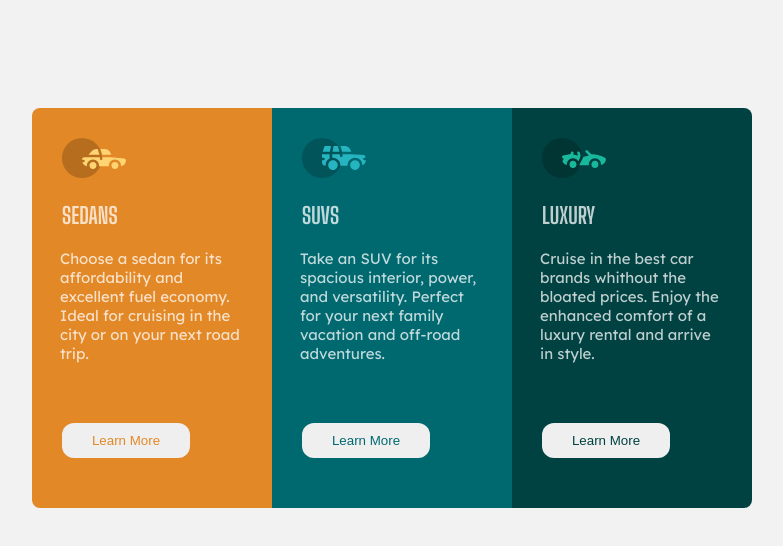
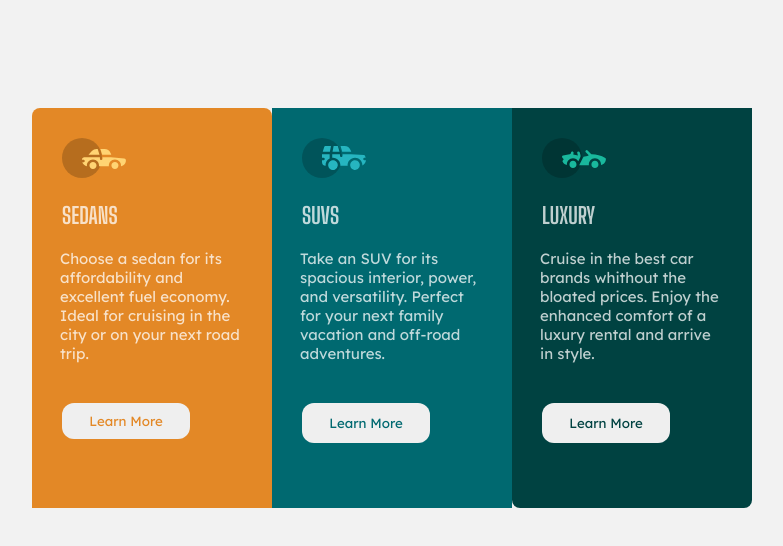
Before and after one commit to marTineX18/column-preview-card-component-main, a plain HTML site: page index.html in a window 1280 px wide. Shown: the whole page, without its empty margins (248-1031 px from the left). Drawn offline with Linux system fonts and the light colour scheme.

Commit message:
Actualización index.css

```diff
--- a/css/index.css
+++ b/css/index.css
@@ -18,7 +18,6 @@ body{
     background-color: var(--Bright-orange);
     width: 12.5rem;
     height: 25rem;
-    border-radius: 8px 0 0 8px;
     flex-basis: 15rem;
 }
 
@@ -33,7 +32,6 @@ body{
     background-color: var(--Very-dark-cyan);
     width: 12.5rem;
     height: 25rem;
-    border-radius: 0 8px 8px 0;
     flex-basis: 15rem;
 }
 
@@ -63,6 +61,7 @@ body{
     border-radius: 12px;
     border: none;
     color: var(--Bright-orange);
+    font-family: var(--Lexend-deca);
 }
 
 .boton_2{
@@ -72,6 +71,7 @@ body{
     border-radius: 12px;
     border: none;
     color: var(--Dark-cyan);
+    font-family: var(--Lexend-deca);
 }
 
 .boton_3{
@@ -81,4 +81,48 @@ body{
     border-radius: 12px;
     border: none;
     color: var(--Very-dark-cyan);
+    font-family: var(--Lexend-deca);
 }
+
+@media screen and (min-width: 375px){
+    .cartas{
+        display: flex;
+        justify-content: center;
+        align-items: center;
+        flex-wrap: wrap;
+        height: 600px;
+    }
+
+    .carta_1{
+        border-radius: 8px 8px 0 0;
+    }
+
+    .carta_3{
+        border-radius: 0 0 8px 8px;
+    }
+
+    .boton_1{
+        width: 8rem;
+        margin: 20px 30px 10px;
+        padding: 10px;
+        border-radius: 12px;
+        border: none;
+        color: var(--Bright-orange);
+    }
+
+    .boton_2{
+        width: 8rem;
+        margin: 20px 30px 12px;
+        padding: 12px;
+        border: none;
+        color: var(--Dark-cyan);
+    }
+
+    .boton_3{
+        width: 8rem;
+        margin: 20px 30px 10px;
+        padding: 12px;
+        border: none;
+        color: var(--Very-dark-cyan);
+    }
+}
```
